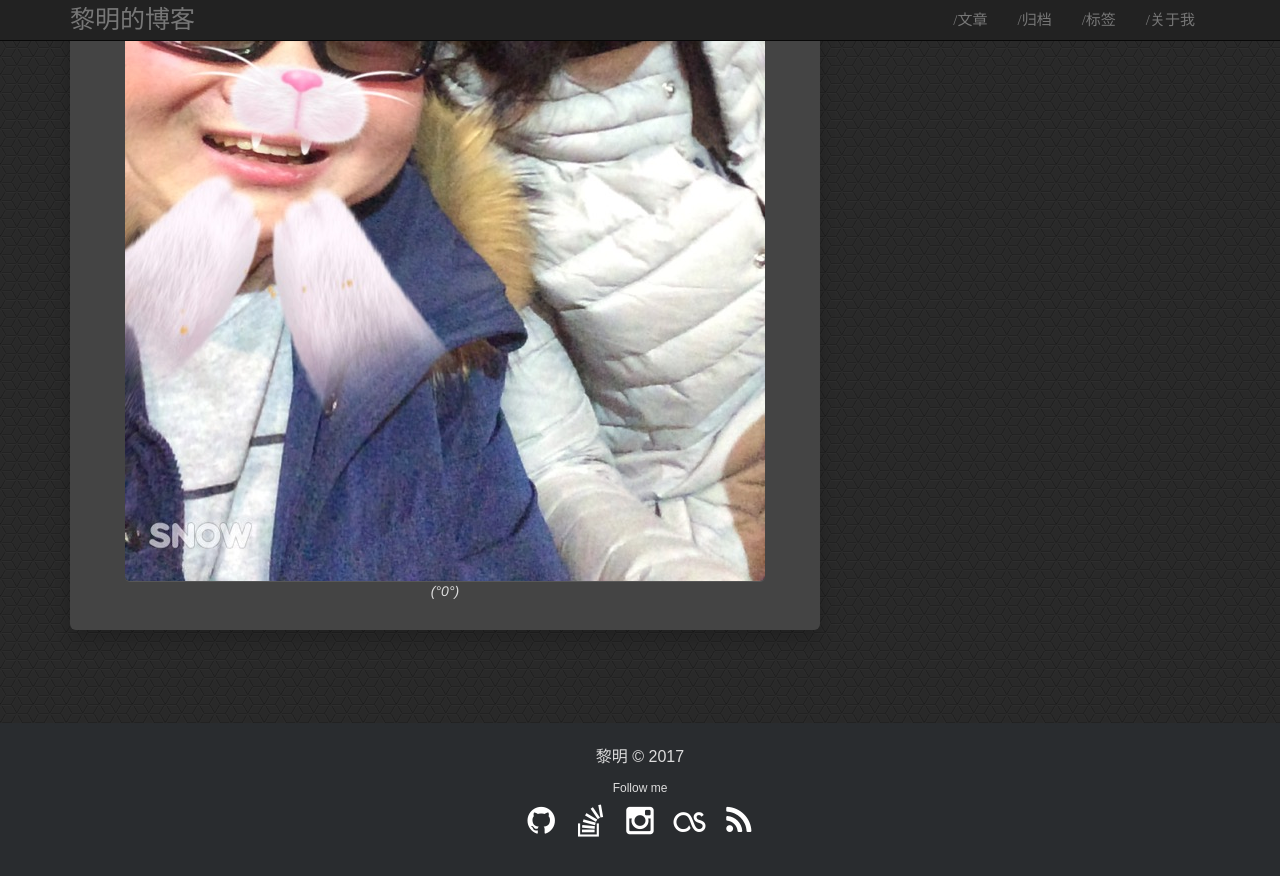
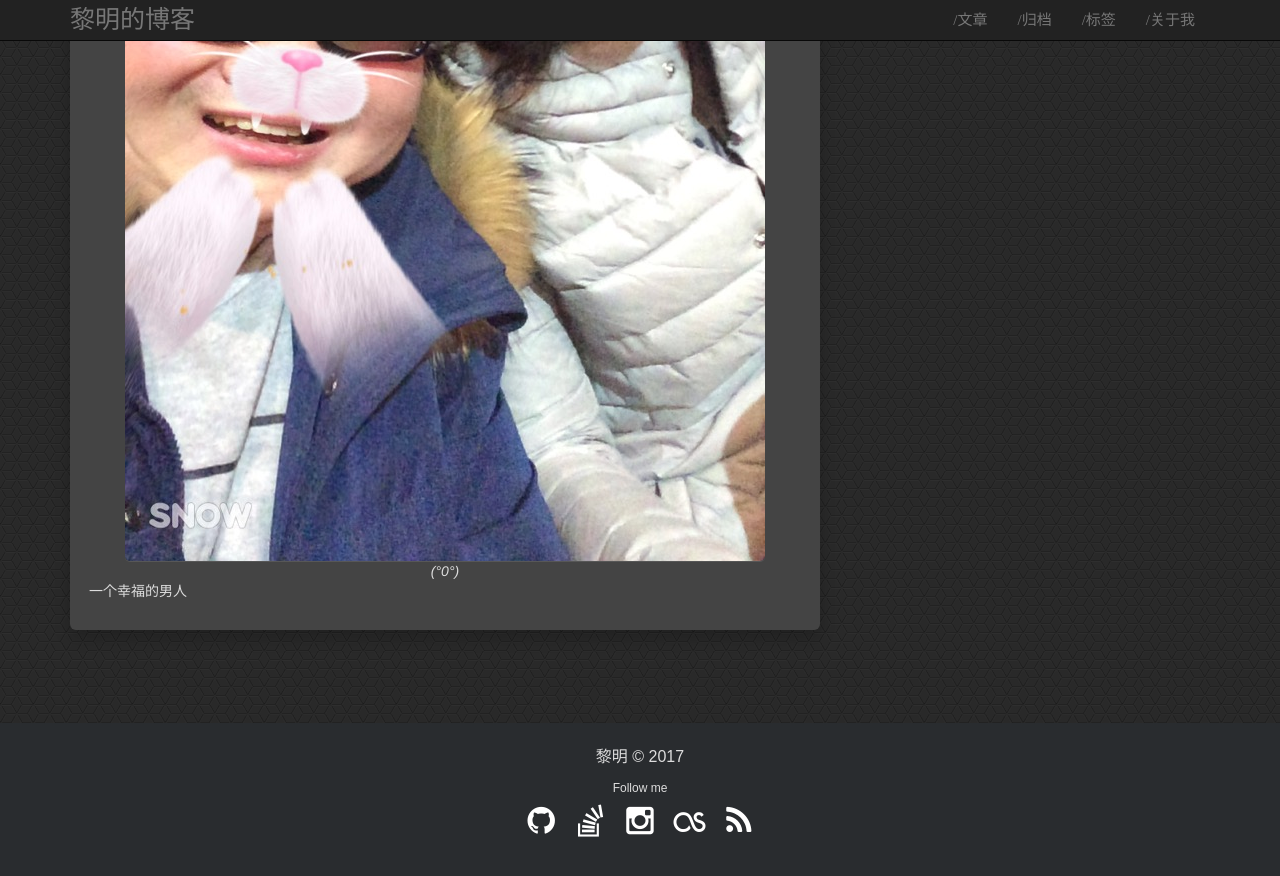
Before and after one commit to liming84525/liming84525.github.com, a Jekyll site: the page built from about.md, in a window 1280 px wide and 900 px high, scrolled down 735 px. Shown: the top 876 px of the window. Built offline with Jekyll 4.4.1, drawn with Linux system fonts in a browser that asks for light colours.

Commit message:
Update about.md

```diff
--- a/about.md
+++ b/about.md
@@ -5,5 +5,5 @@
 
 # 关于我自己
 
-一个幸福的男人
-![img]({{ site.baseurl | prepend:site.url}}/images/IMG_1662.jpg){: .center-image }*(°0°)*
+
+![img]({{ site.baseurl | prepend:site.url}}/images/IMG_1662.jpg){: .center-image }*(°0°)*一个幸福的男人
```
